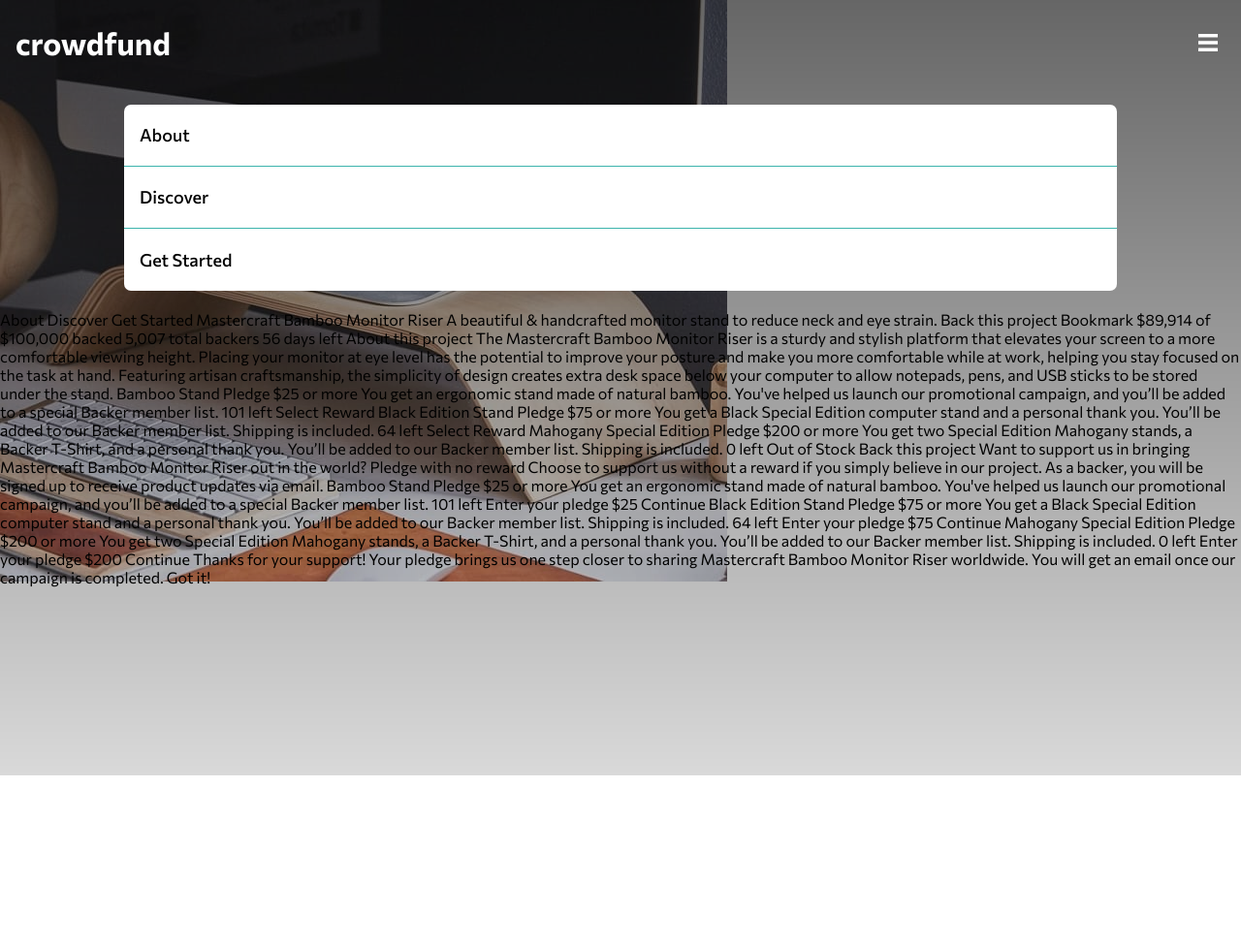
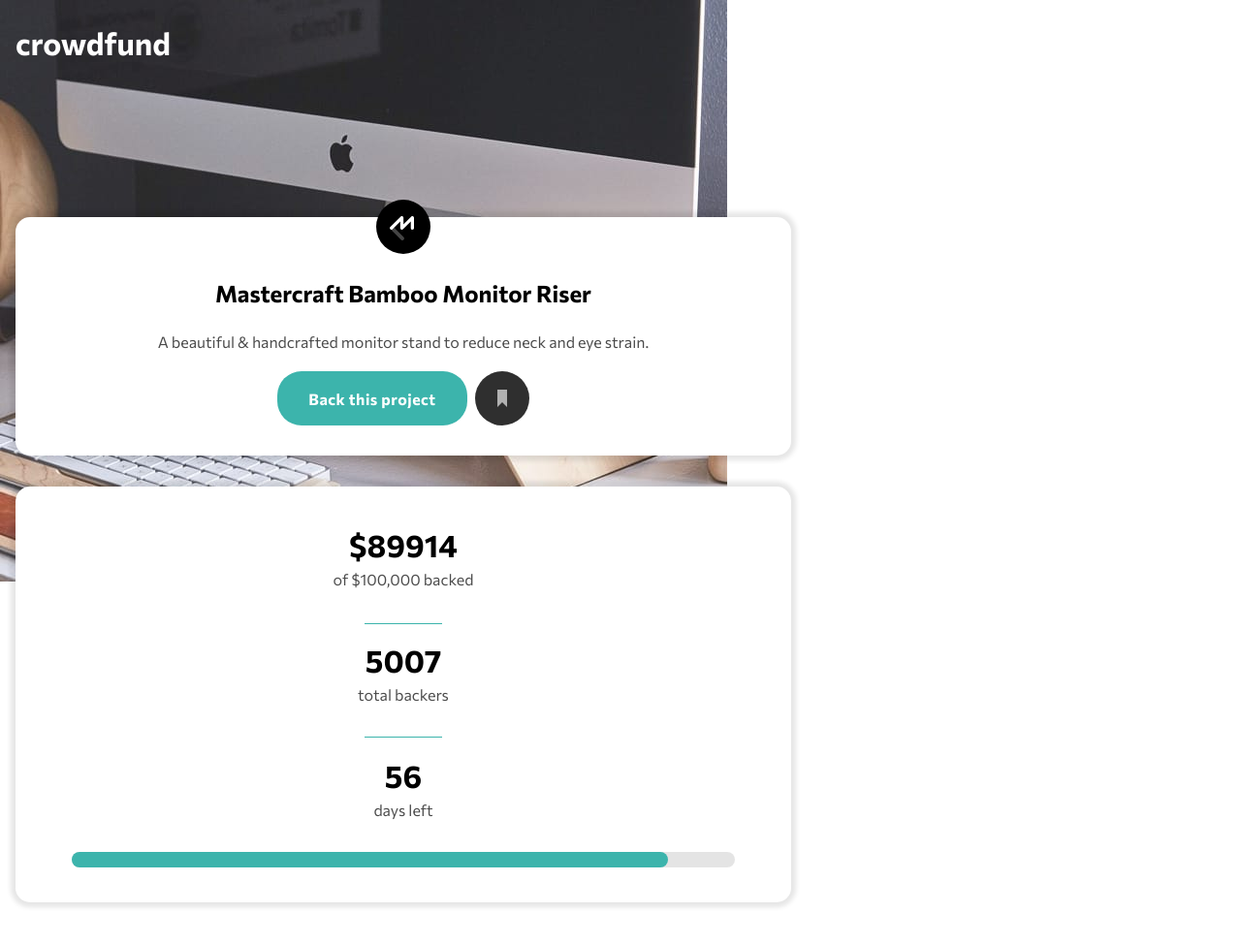
Before and after one commit to kamilp522/crowdfunding-page, a website built with Parcel: page src/index.html in a window 1280 px wide. Shown: the top 974 px of the page at 97% size. Built offline with nearby package versions, Linux system fonts and the light colour scheme.

Commit message:
welcome and backers sections ready

```diff
--- a/src/index.html
+++ b/src/index.html
@@ -14,9 +14,8 @@
 
     <title>Frontend Mentor | Crowdfunding product page</title>
 
-    <!-- Feel free to remove these styles or customise in your own stylesheet 👍 -->
-
     <link rel="stylesheet" href="sass/style.sass" />
+    <script type="module" src="./main.js" defer></script>
   </head>
   <body>
     <aside class="sidebar">
@@ -43,63 +42,108 @@
         </div>
       </nav>
     </header>
+    <main>
+      <section class="welcome-info">
+        <div class="welcome-container">
+          <img
+            aria-hidden="true"
+            src="../images/logo-mastercraft.svg"
+            class="logo-mastercraft"
+            alt=""
+          />
+          <h1>Mastercraft Bamboo Monitor Riser</h1>
+          <p>
+            A beautiful & handcrafted monitor stand to reduce neck and eye
+            strain.
+          </p>
+          <div class="btn-bkmrk-wrapper">
+            <button class="button">Back this project</button>
+            <a href="#"
+              ><img
+                aria-hidden="true"
+                src="../images/icon-bookmark.svg"
+                alt=""
+              /><span class="visually-hidden">Bookmark</span></a
+            >
+          </div>
+        </div>
+      </section>
+      <section class="backed-info">
+        <div class="backed-container">
+          <div class="backed-sum">
+            <p class="current-amount">$<span>89914</span></p>
+            <p class="goal">of $100,000 backed</p>
+          </div>
+          <div class="backers">
+            <p class="no-of-backers">5007</p>
+            <p>total backers</p>
+          </div>
+          <div class="days">
+            <p class="no-of-days-left">56</p>
+            <p>days left</p>
+          </div>
+        </div>
+        <div class="progression-bar">
+          <div class="progress"></div>
+        </div>
+      </section>
+    </main>
 
-    About Discover Get Started Mastercraft Bamboo Monitor Riser A beautiful &
-    handcrafted monitor stand to reduce neck and eye strain. Back this project
-    Bookmark $89,914 of $100,000 backed 5,007 total backers 56 days left About
-    this project The Mastercraft Bamboo Monitor Riser is a sturdy and stylish
-    platform that elevates your screen to a more comfortable viewing height.
-    Placing your monitor at eye level has the potential to improve your posture
-    and make you more comfortable while at work, helping you stay focused on the
-    task at hand. Featuring artisan craftsmanship, the simplicity of design
-    creates extra desk space below your computer to allow notepads, pens, and
-    USB sticks to be stored under the stand. Bamboo Stand Pledge $25 or more You
-    get an ergonomic stand made of natural bamboo. You've helped us launch our
-    promotional campaign, and you’ll be added to a special Backer member list.
-    101 left Select Reward Black Edition Stand Pledge $75 or more You get a
-    Black Special Edition computer stand and a personal thank you. You’ll be
-    added to our Backer member list. Shipping is included. 64 left Select Reward
-    Mahogany Special Edition Pledge $200 or more You get two Special Edition
-    Mahogany stands, a Backer T-Shirt, and a personal thank you. You’ll be added
-    to our Backer member list. Shipping is included. 0 left Out of Stock
+    <!--    Bookmark $89,914 of $100,000
+    backed 5,007 total backers 56 days left About this project The Mastercraft
+    Bamboo Monitor Riser is a sturdy and stylish platform that elevates your
+    screen to a more comfortable viewing height. Placing your monitor at eye
+    level has the potential to improve your posture and make you more
+    comfortable while at work, helping you stay focused on the task at hand.
+    Featuring artisan craftsmanship, the simplicity of design creates extra desk
+    space below your computer to allow notepads, pens, and USB sticks to be
+    stored under the stand. Bamboo Stand Pledge $25 or more You get an ergonomic
+    stand made of natural bamboo. You've helped us launch our promotional
+    campaign, and you’ll be added to a special Backer member list. 101 left
+    Select Reward Black Edition Stand Pledge $75 or more You get a Black Special
+    Edition computer stand and a personal thank you. You’ll be added to our
+    Backer member list. Shipping is included. 64 left Select Reward Mahogany
+    Special Edition Pledge $200 or more You get two Special Edition Mahogany
+    stands, a Backer T-Shirt, and a personal thank you. You’ll be added to our
+    Backer member list. Shipping is included. 0 left Out of Stock -->
 
     <!-- Selection modal start -->
-
+    <!--
     Back this project Want to support us in bringing Mastercraft Bamboo Monitor
     Riser out in the world? Pledge with no reward Choose to support us without a
     reward if you simply believe in our project. As a backer, you will be signed
     up to receive product updates via email. Bamboo Stand Pledge $25 or more You
     get an ergonomic stand made of natural bamboo. You've helped us launch our
     promotional campaign, and you’ll be added to a special Backer member list.
-    101 left
+    101 left -->
 
     <!-- Selected pledge start -->
-    Enter your pledge $25 Continue
+    <!-- Enter your pledge $25 Continue -->
     <!-- Selected pledge end -->
-
+    <!--
     Black Edition Stand Pledge $75 or more You get a Black Special Edition
     computer stand and a personal thank you. You’ll be added to our Backer
-    member list. Shipping is included. 64 left
+    member list. Shipping is included. 64 left -->
 
     <!-- Selected pledge start -->
-    Enter your pledge $75 Continue
+    <!-- Enter your pledge $75 Continue -->
     <!-- Selected pledge end -->
-
+    <!--
     Mahogany Special Edition Pledge $200 or more You get two Special Edition
     Mahogany stands, a Backer T-Shirt, and a personal thank you. You’ll be added
-    to our Backer member list. Shipping is included. 0 left
+    to our Backer member list. Shipping is included. 0 left -->
 
     <!-- Selected pledge  start -->
-    Enter your pledge $200 Continue
+    <!-- Enter your pledge $200 Continue -->
     <!-- Selected pledge end -->
 
     <!-- Selection modal end -->
 
     <!-- Success modal start -->
-
+    <!--
     Thanks for your support! Your pledge brings us one step closer to sharing
     Mastercraft Bamboo Monitor Riser worldwide. You will get an email once our
-    campaign is completed. Got it!
+    campaign is completed. Got it! -->
 
     <!-- Success modal end -->
   </body>
--- /dev/null
+++ b/src/main.js
@@ -0,0 +1,5 @@
+import * as sidebar_module from "./modules/sidebar";
+import * as progress_bar_module from "./modules/progress_bar";
+
+sidebar_module.menu_icon.addEventListener("click", sidebar_module.openSidebar);
+progress_bar_module.setProgressBar();
--- /dev/null
+++ b/src/modules/progress_bar.js
@@ -0,0 +1,6 @@
+export const progress = document.querySelector(".progress");
+export const money = document.querySelector(".current-amount span").textContent;
+
+export const setProgressBar = () => {
+  progress.style.width = `${money / 1000}%`;
+};
--- /dev/null
+++ b/src/modules/sidebar.js
@@ -0,0 +1,7 @@
+export const menu_icon = document.querySelector(".menu-icon");
+export const sidebar = document.querySelector(".sidebar");
+
+export const openSidebar = () => {
+  sidebar.classList.toggle("active");
+  menu_icon.classList.toggle("active");
+};
--- a/src/sass/components/_header.sass
+++ b/src/sass/components/_header.sass
@@ -1,7 +1,7 @@
 @use '../abstracts' as abs
 
 header
-    min-height: 20rem
+    min-height: 40vh
 
     .header-img-wrapper
         position: absolute
@@ -14,7 +14,7 @@ header
         align-items: center
         justify-content: space-between
         padding: 1.5em 1.5em 1.5em 1em
-        z-index: 2
+        z-index: 999
 
     .header-logo
         color: white
@@ -22,4 +22,10 @@ header
         font-size: 2rem
 
     .menu-icon
-        width: 1.25rem
+        height: 2.5rem
+        line-height: 2.5rem
+        padding: 0.5em
+        cursor: pointer
+
+        &.active
+            content: url(../../images/icon-close-menu.svg)
--- a/src/sass/components/_index.sass
+++ b/src/sass/components/_index.sass
@@ -1,2 +1,4 @@
 @forward 'header'
 @forward 'sidebar_menu'
+@forward 'section_welcome'
+@forward 'section_backers'
--- /dev/null
+++ b/src/sass/components/_section_backers.sass
@@ -0,0 +1,66 @@
+@use '../abstracts' as abs
+
+.backed-info
+    background-color: white
+    margin: 0 1em
+    margin-top: 2em
+    border-radius: 15px
+    padding: 1.25em
+    box-shadow: 0 0 5px 5px rgba(0, 0, 0, 0.1)
+    text-align: center
+    width: clamp(20rem, 90%, 50rem)
+
+    .backed-container
+        display: grid
+        gap: 3rem
+        padding-block: 1rem
+
+        .backed-sum
+            position: relative
+
+        .backed-sum::after
+            content: ""
+            position: absolute
+            width: 5em
+            height: 1px
+            background-color: abs.$primary-mod-cyan
+            bottom: -50%
+            transform: translateX(-50%)
+
+        .days
+            position: relative
+
+        .days::before
+            content: ""
+            position: absolute
+            width: 5em
+            height: 1px
+            background-color: abs.$primary-mod-cyan
+            bottom: 120%
+            transform: translateX(-50%)
+
+        div
+            & p
+                padding-block: 0.125em
+
+            & p:first-child
+                font-weight: 700
+                font-size: 2rem
+
+            & p:last-child
+
+                opacity: 0.7
+
+    .progression-bar
+        height: 1rem
+        width: 90%
+        margin: 1em auto
+        background-color: rgba(122, 122, 122, 0.2)
+        border-radius: 20px
+
+        .progress
+            height: 1rem
+            width: 5%
+            max-width: 100%
+            background-color: abs.$primary-mod-cyan
+            border-radius: 20px
--- /dev/null
+++ b/src/sass/components/_section_welcome.sass
@@ -0,0 +1,81 @@
+@use '../abstracts' as abs
+
+
+.welcome-info
+    display: flex
+    justify-content: center
+    position: relative
+    background-color: white
+    margin: 0 1em
+    margin-top: -6em
+    border-radius: 15px
+    padding: 1.25em
+    box-shadow: 0 0 5px 5px rgba(0, 0, 0, 0.1)
+    text-align: center
+    z-index: -1
+    width: clamp(20rem, 90%, 50rem)
+
+    .welcome-container > *
+        padding: 0.65em 0
+
+    .welcome-container
+
+        .logo-mastercraft
+            position: relative
+            align-self: center
+            margin-top: -3rem
+            left: 50%
+            transform: translateX(-50%)
+
+        p
+            opacity: 0.7
+
+
+        .btn-bkmrk-wrapper
+            display: flex
+            justify-content: center
+
+            .button
+                background-color: abs.$primary-mod-cyan
+                color: white
+                font-weight: 700
+                letter-spacing: 0.5px
+                padding: 1em 2em
+                border-radius: 25px
+                margin-right: 0.5em
+
+
+
+
+
+
+
+
+
+
+
+
+
+
+
+
+
+
+
+
+
+
+
+
+
+
+.visually-hidden
+    position: absolute
+    width: 1px
+    height: 1px
+    padding: 0
+    margin: -1px
+    overflow: hidden
+    clip: rect(0, 0, 0, 0)
+    white-space: nowrap
+    border: 0
--- a/src/sass/components/_sidebar_menu.sass
+++ b/src/sass/components/_sidebar_menu.sass
@@ -1,44 +1,53 @@
 @use '../abstracts' as abs
 
-.sidebar::before
-    content: ''
-    display: block
-    position: fixed
-    top: 0
-    bottom: 0
-    left: 0
-    right: 0
-    background: linear-gradient(rgba(0, 0, 0, 0.6), rgba(0, 0, 0, 0.15))
-    z-index: 1
+.sidebar
+    opacity: 0
+    transition: 0.4s ease-in-out
 
-.sidebar-wrapper
-    position: fixed
-    top: 13.5%
-    left: 10%
-    right: 10%
-    display: flex
-    min-height: 12rem
-    background-color: white
-    border-radius: 7px
-    z-index: 3
+    &.active
+        opacity: 1
+        display: block
 
-    .sidebar-menu
+    &::before
+        opacity: 1
+        content: ''
+        display: block
+        position: fixed
+        top: 0
+        bottom: 0
+        left: 0
+        right: 0
+        background: linear-gradient(rgba(0, 0, 0, 0.6), rgba(0, 0, 0, 0.15))
+        z-index: 997
+
+    .sidebar-wrapper
+        position: fixed
+        top: 13.5%
+        left: 10%
+        right: 10%
         display: flex
-        flex-direction: column
-        justify-content: space-between
-        flex-grow: 1
+        min-height: 12rem
+        background-color: white
+        border-radius: 7px
+        z-index: 998
 
-        li
+        .sidebar-menu
             display: flex
-            align-items: center
-            height: 33.33%
-            border-bottom: 1px solid abs.$primary-mod-cyan
-            padding-left: 1em
+            flex-direction: column
+            justify-content: space-between
+            flex-grow: 1
 
-            a
-                color: black
-                font-weight: 500
-                font-size: 1.125rem
+            li
+                display: flex
+                align-items: center
+                height: 33.33%
+                border-bottom: 1px solid abs.$primary-mod-cyan
+                padding-left: 1em
 
-        li:last-child
-            border-bottom: none
+                a
+                    color: black
+                    font-weight: 500
+                    font-size: 1.125rem
+
+            li:last-child
+                border-bottom: none
```
Also changed, not shown: dist/icon-bookmark.a8926fee.svg (added), dist/icon-close-menu.94ea3251.svg (added), dist/index.html, dist/logo-mastercraft.fcd47e01.svg (added), 6 other files.
